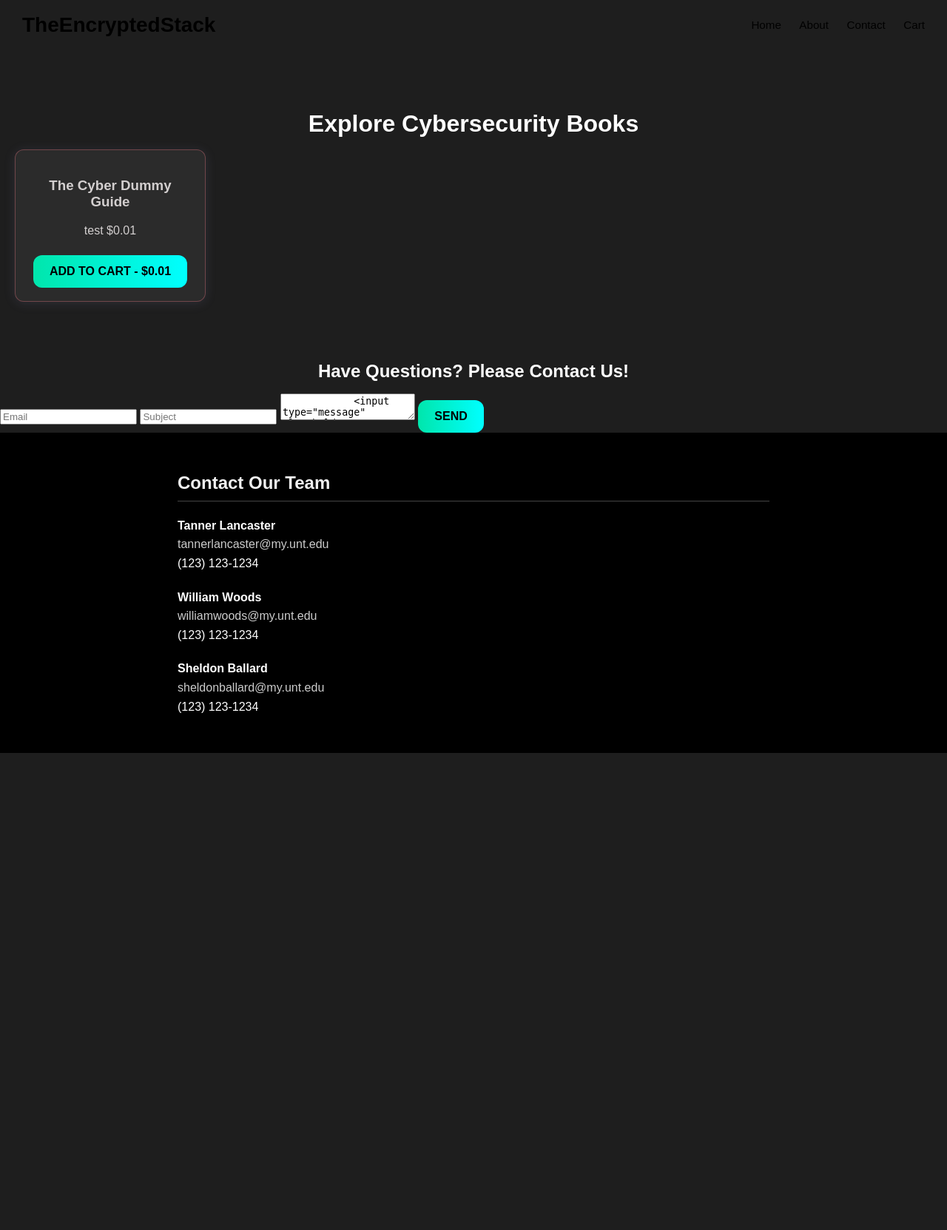
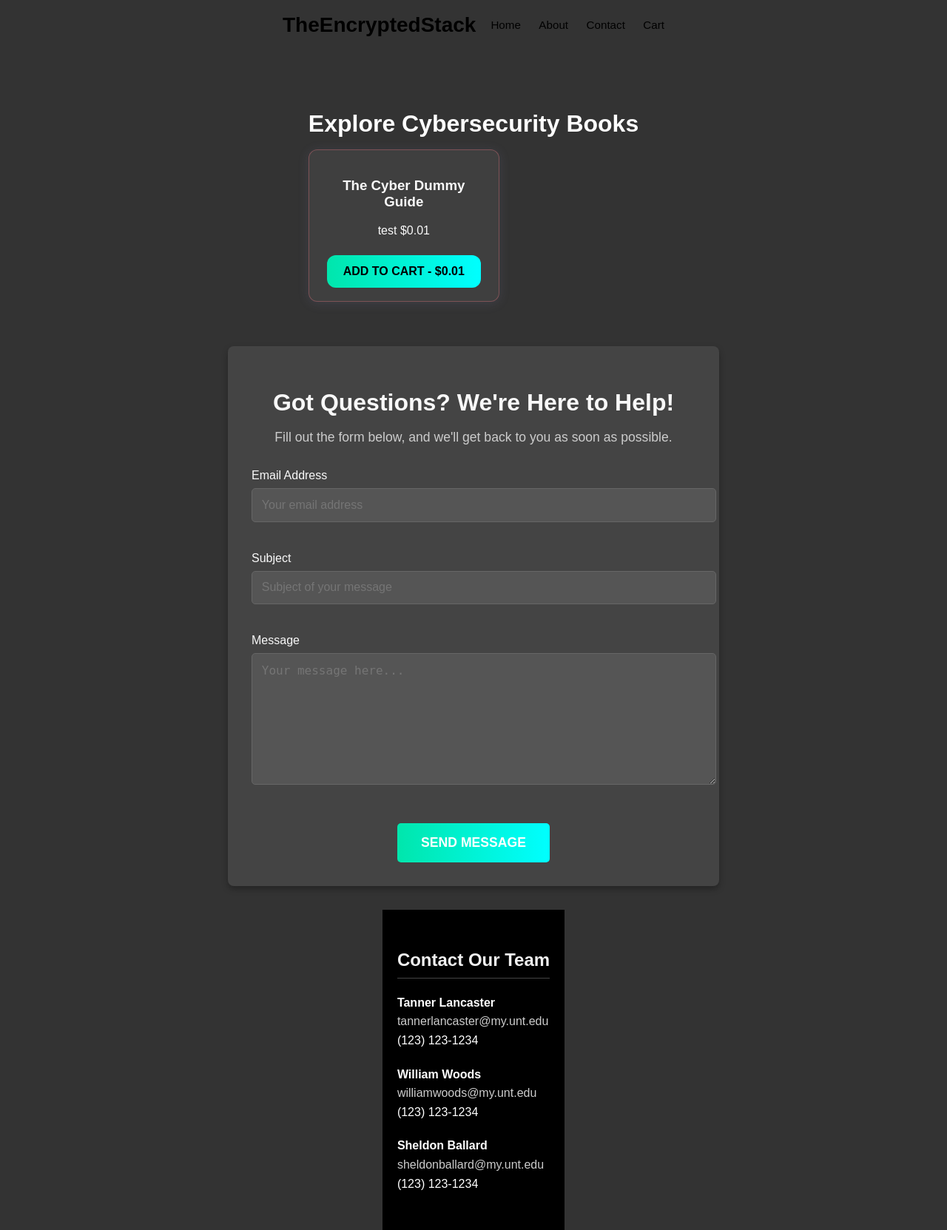
Before and after one commit to ANUB1S-xio/EncryptedStack, a PHP site: page / in a window 1280 px wide. Shown: the whole page at 74% size. Before the commit the page ends 1018 px from the top, so only its background shows below. Run offline with PHP 8.4, Linux system fonts and the light colour scheme; data that the repository does not hold is empty.

Commit message:
Update index.php

```diff
--- a/index.php
+++ b/index.php
@@ -144,19 +144,130 @@
      <?php endforeach; ?>
  </main>
 
- <!-- simple contact form page -->
-<section class="contact" id="c">
-    <h2 class="contact-title">Have Questions? Please Contact Us!</h2>
-    <form autocomplete="off" id="form-comp">
-        <input type="email" name="email" placeholder="Email" required>
-        <input type="text" name="subject" placeholder="Subject"required>
-        <textarea>
-            <input type="message" placeholder="Message" required>
-        </textarea>
+ <section class="contact" id="c">
+    <h2 class="contact-title">Got Questions? We're Here to Help!</h2>
+    <p class="contact-description">Fill out the form below, and we'll get back to you as soon as possible.</p>
 
-        <button class="button-sub" type="submit">Send</button>
+    <form autocomplete="off" id="form-comp" class="contact-form">
+        <div class="form-group">
+            <label for="email">Email Address</label>
+            <input type="email" id="email" name="email" placeholder="Your email address" required>
+        </div>
+
+        <div class="form-group">
+            <label for="subject">Subject</label>
+            <input type="text" id="subject" name="subject" placeholder="Subject of your message" required>
+        </div>
+
+        <div class="form-group">
+            <label for="message">Message</label>
+            <textarea id="message" name="message" placeholder="Your message here..." required></textarea>
+        </div>
+
+        <button class="button-sub" type="submit">Send Message</button>
     </form>
+
+    <style>
+        /* General page styles - Ensures the contact form is centered at the bottom */
+        body {
+            font-family: 'Arial', sans-serif;
+            margin: 0;
+            padding: 0;
+            background-color: #333; /* Dark background for the site */
+            color: #f9f9f9; /* Light text color */
+            display: flex;
+            flex-direction: column;
+            min-height: 100vh; /* Full height */
+            justify-content: flex-end; /* Pushes content to the bottom */
+            align-items: center; /* Centers horizontally */
+        }
+
+        /* Contact section styles - Applies only to the contact form container */
+        .contact {
+            background-color: #444; /* Darker background for the form */
+            padding: 2rem;
+            border-radius: 8px;
+            box-shadow: 0 4px 8px rgba(0, 0, 0, 0.3); /* Subtle shadow */
+            width: 100%;
+            max-width: 600px;
+            text-align: center;
+            margin-bottom: 2rem; /* Space between form and footer */
+        }
+
+        .contact-title {
+            font-size: 2rem;
+            margin-bottom: 1rem;
+            color: #f9f9f9; /* Light text color for title */
+            font-weight: 700;
+        }
+
+        .contact-description {
+            font-size: 1.1rem;
+            color: #ccc; /* Slightly darker gray for description */
+            margin-bottom: 2rem;
+        }
+
+        /* Form styles - Only affects form elements inside the .contact section */
+        .contact-form {
+            display: flex;
+            flex-direction: column;
+            align-items: center;
+            gap: 1.5rem;
+        }
+
+        .form-group {
+            width: 100%;
+            text-align: left;
+        }
+
+        label {
+            font-size: 1rem;
+            color: #f9f9f9; /* Light text color for labels */
+            margin-bottom: 0.5rem;
+            display: block;
+        }
+
+        input, textarea {
+            width: 100%;
+            padding: 0.8rem;
+            margin-bottom: 1rem;
+            border: 1px solid #666; /* Lighter border to match dark theme */
+            border-radius: 5px;
+            font-size: 1rem;
+            background-color: #555; /* Dark background for inputs */
+            color: #f9f9f9; /* Light text color */
+            transition: border-color 0.3s ease;
+        }
+
+        input:focus, textarea:focus {
+            border-color: #5B8DF9; /* Focus color */
+            outline: none;
+        }
+
+        textarea {
+            resize: vertical;
+            height: 150px;
+        }
+
+        /* Button styles - Only applies to the submit button inside the form */
+        .button-sub {
+            background-color: #5B8DF9; /* Button color */
+            color: #fff;
+            border: none;
+            padding: 1rem 2rem;
+            font-size: 1.1rem;
+            font-weight: 600;
+            border-radius: 5px;
+            cursor: pointer;
+            transition: background-color 0.3s ease;
+        }
+
+        .button-sub:hover {
+            background-color: #4787d4; /* Button hover effect */
+        }
+    </style>
 </section>
+
 
 
 
```
